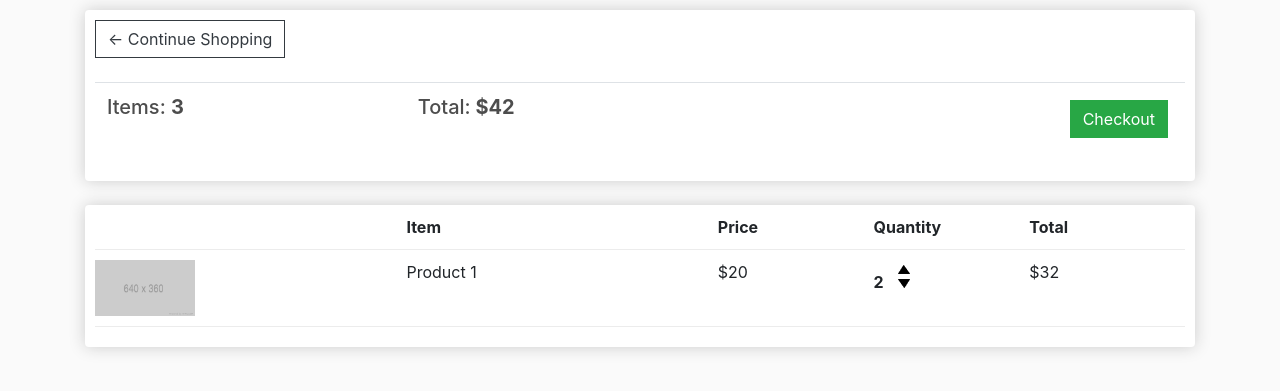
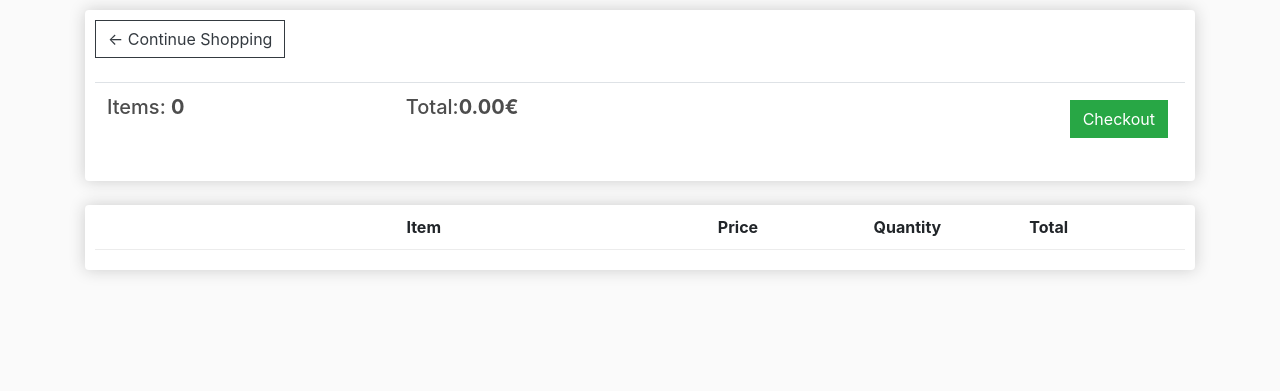
Before and after one commit to anas-ecam2020/ecommerce, a Django app: page /cart/ in a window 1280 px wide. Shown: the part 57-448 px from the top of the page. Run offline with Django 3.2, Linux system fonts and the light colour scheme; lists and menus that the app fills with data are empty; some libraries are stand-ins or nearby versions.

Commit message:
Render cart

```diff
--- a/store/templates/store/cart.html
+++ b/store/templates/store/cart.html
@@ -11,8 +11,8 @@
 				<br>
 				<table class="table">
 					<tr>
-						<th><h5>Items: <strong>3</strong></h5></th>
-						<th><h5>Total:<strong> $42</strong></h5></th>
+						<th><h5>Items: <strong>{{order.get_cart_items}}</strong></h5></th>
+						<th><h5>Total:<strong>{{order.get_cart_total|floatformat:2}}€</strong></h5></th>
 						<th>
 							<a  style="float:right; margin:5px;" class="btn btn-success" href="{% url 'checkout' %}">Checkout</a>
 						</th>
@@ -30,22 +30,22 @@
 					<div style="flex:1"><strong>Quantity</strong></div>
 					<div style="flex:1"><strong>Total</strong></div>
 				</div>
-
+				{% for item in items %}
 				<div class="cart-row">
-					<div style="flex:2"><img class="row-image" src="{% static 'images/placeholder.png' %}"></div>
-					<div style="flex:2"><p>Product 1</p></div>
-					<div style="flex:1"><p>$20</p></div>
+					<div style="flex:2"><img class="row-image" src="{{item.product.imageURL}}"></div>
+					<div style="flex:2"><p>{{item.product.name}}</p></div>
+					<div style="flex:1"><p>{{item.product.price|floatformat:2}}€</p></div>
 					<div style="flex:1">
-						<p class="quantity">2</p>
+						<p class="quantity">{{item.quantity}}</p>
 						<div class="quantity">
 							<img class="chg-quantity" src="{% static  'images/arrow-up.png' %}">
 
 							<img class="chg-quantity" src="{% static  'images/arrow-down.png' %}">
 						</div>
 					</div>
-					<div style="flex:1"><p>$32</p></div>
+					<div style="flex:1"><p>{{item.get_total}}€</p></div>
 				</div>
-
+				{% endfor %}
 			</div>
 		</div>
 	</div>
--- a/store/views.py
+++ b/store/views.py
@@ -11,7 +11,16 @@ def store(request):
 
 
 def cart(request):
-    context = {}
+
+    if request.user.is_authenticated:
+        customer = request.user.customer
+        order, created = Order.objects.get_or_create(customer=customer, complete=False)
+        items = order.orderitem_set.all()
+    else:
+        items = []
+        order = {'get_cart_total': 0, 'get_cart_items':0}
+
+    context = {'items':items, 'order':order}
     return render(request, 'store/cart.html', context)
 
 
```
Also changed, not shown: store/models.py (+21 -0 lines), db.sqlite3.
